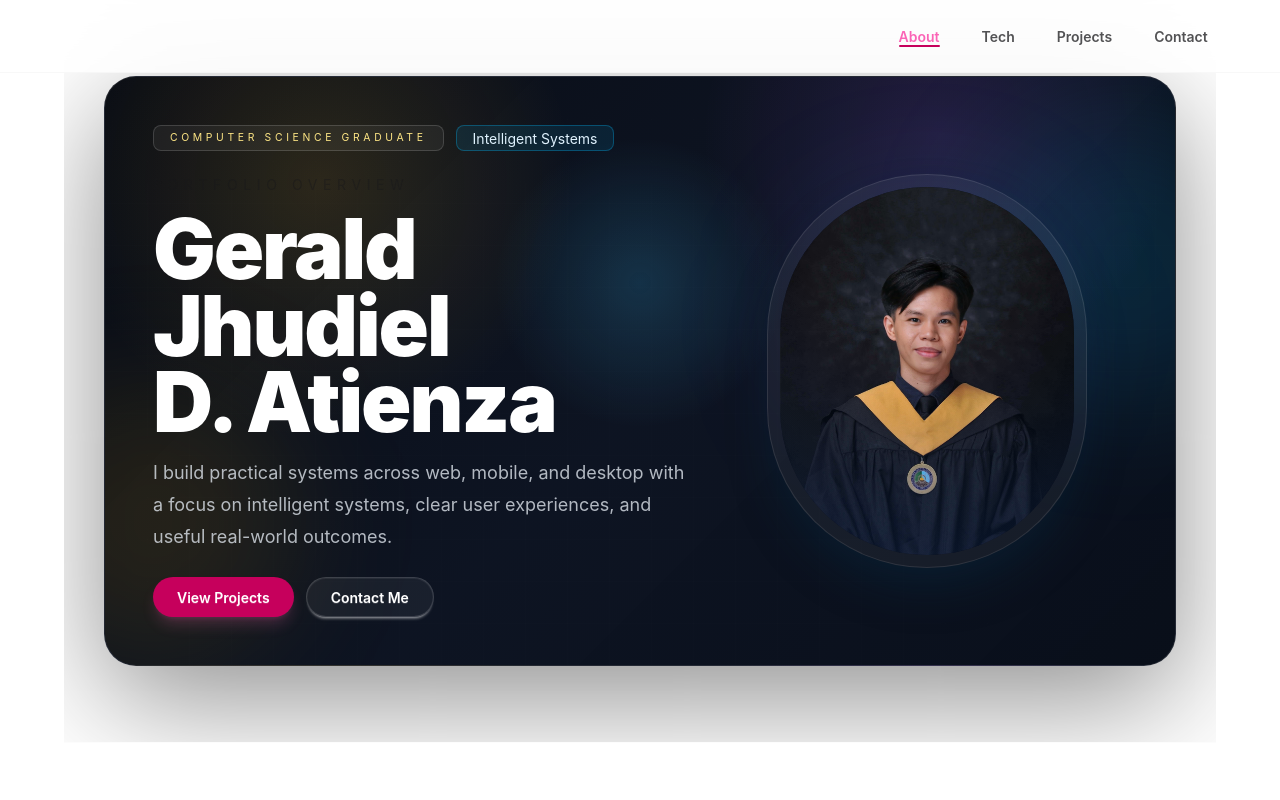
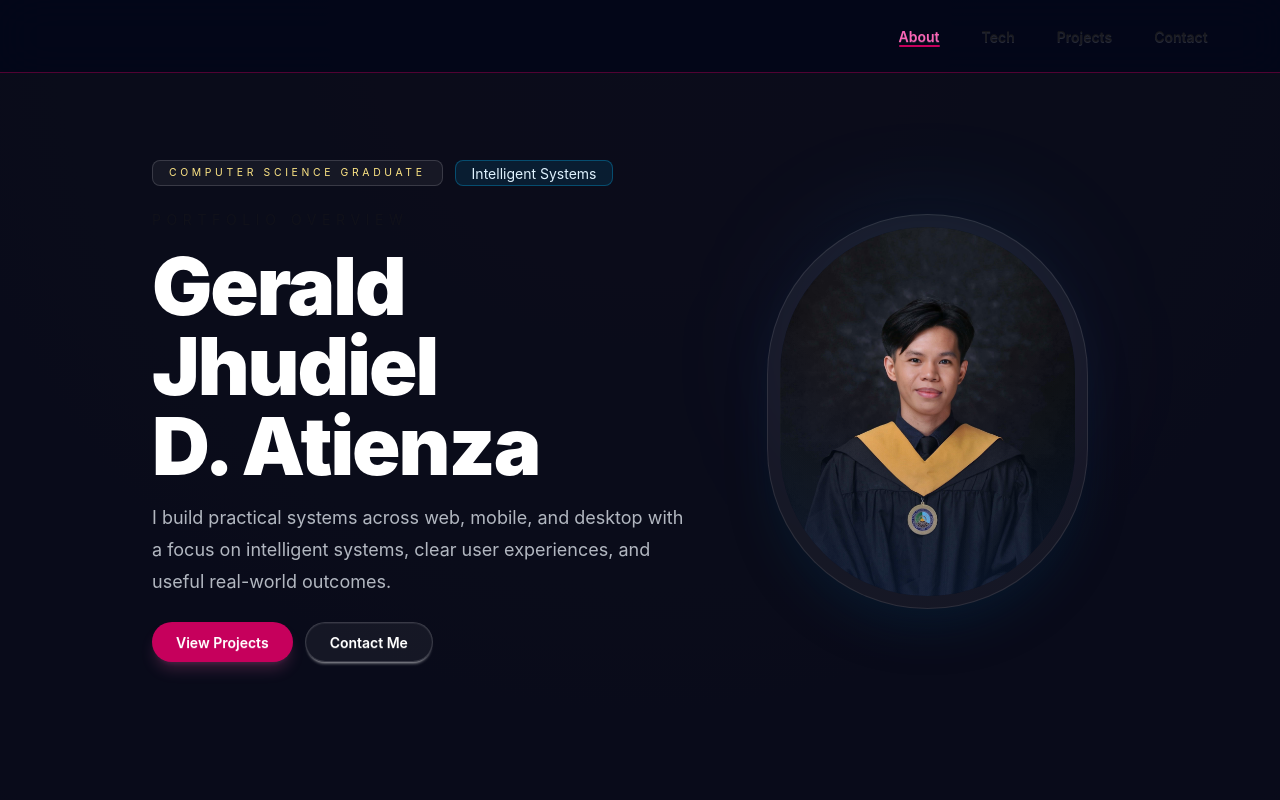
Before and after one commit to blueorion05/Portfolio, a React (Vite) app: page /home in a window 1280 px wide. Shown: the top 800 px of the page. Built offline with nearby package versions, Linux system fonts and the light colour scheme.

Commit message:
Updated hero

```diff
--- a/src/App.jsx
+++ b/src/App.jsx
@@ -109,7 +109,7 @@ function App() {
   }, [])
 
   return (
-    <main data-theme="night" className="min-h-screen w-full overflow-x-hidden bg-base-100 text-base-content">
+    <main data-theme="night" className="min-h-screen w-full overflow-x-hidden bg-slate-950/80 text-base-content">
       <Header
         navigationLinks={data.navigationLinks}
         heroNameVisible={heroNameVisible}
--- a/src/components/Header.jsx
+++ b/src/components/Header.jsx
@@ -18,7 +18,7 @@ export default function Header({ navigationLinks = [], heroNameVisible, scrollPr
   }
 
   return (
-    <header className={`fixed inset-x-0 top-0 z-50 lg:border-b lg:border-base-300/40 lg:bg-base-100/80 lg:backdrop-blur-xl ${!heroNameVisible || menuOpen ? 'border-b border-base-300/40 bg-base-100/80 backdrop-blur-xl' : 'bg-transparent backdrop-blur-none'}`}>
+    <header className={`fixed inset-x-0 top-0 z-50 lg:border-b lg:border-pink-700/40 lg:bg-slate-950/80 lg:backdrop-blur-xl ${!heroNameVisible || menuOpen ? 'border-b border-base-300/40 bg-base-100/80 backdrop-blur-xl' : 'bg-transparent backdrop-blur-none'}`}>
       <div className="relative flex w-full flex-col gap-4 px-4 py-4 sm:px-6 lg:px-10 lg:flex-row lg:items-center lg:justify-center lg:gap-150">
         <div className="flex items-center justify-between gap-3 lg:justify-start">
           <a
@@ -61,11 +61,23 @@ export default function Header({ navigationLinks = [], heroNameVisible, scrollPr
               href={link.href}
               onClick={(event) => handleSectionClick(event, link.href)}
               aria-current={isActive ? 'page' : undefined}
-              className={`group relative btn btn-ghost btn-md overflow-hidden px-4 transition-colors duration-300 hover:bg-base-200/80 ${isActive ? 'text-pink-400' : 'text-base-content/75 hover:text-pink-300'}`}>
+              className={`group relative btn btn-ghost
+                !bg-transparent
+                !border-transparent
+                !shadow-none
+                hover:!bg-transparent
+                hover:!border-transparent
+                active:!bg-transparent
+                focus:!bg-transparent
+                overflow-hidden px-4 duration-300 ${
+                  isActive
+                    ? 'text-pink-400'
+                    : 'text-base-content/75 hover:text-pink-400'
+                }`}>
               <span className="relative z-10">{link.label}</span>
               <span
                 aria-hidden="true"
-                className={`pointer-events-none absolute inset-x-4 bottom-2 h-0.5 origin-left rounded-full bg-pink-700 transition-transform duration-300 ease-out ${isActive ? 'scale-x-100' : 'scale-x-0 group-hover:scale-x-100'}`}
+                className={`pointer-events-none absolute inset-x-4 bottom-2 h-0.5 origin-left rounded-full bg-pink-700 transition-transform duration-300 ease-out ${isActive ? 'scale-x-100' : 'scale-x-0'}`}
               />
             </a>
               )
--- a/src/components/Hero.jsx
+++ b/src/components/Hero.jsx
@@ -25,23 +25,6 @@ export default function Hero({ profile, onHeroVisibilityChange, onNavigateSectio
     return () => observer.disconnect()
   }, [onHeroVisibilityChange])
 
-  const handlePointerMove = (event) => {
-    const shell = shellRef.current
-    if (!shell) return
-    const rect = shell.getBoundingClientRect()
-    const x = ((event.clientX - rect.left) / rect.width) * 100
-    const y = ((event.clientY - rect.top) / rect.height) * 100
-    setHeroGlow({ x, y })
-  }
-
-  const heroStyle = {
-    backgroundImage:
-      `radial-gradient(circle at ${heroGlow.x}% ${heroGlow.y}%, rgba(56, 189, 248, 0.18), transparent 22%), ` +
-      'radial-gradient(circle at 20% 18%, rgba(251, 191, 36, 0.14), transparent 26%), ' +
-      'radial-gradient(circle at 78% 10%, rgba(168, 85, 247, 0.14), transparent 24%), ' +
-      'linear-gradient(135deg, rgba(6, 10, 18, 0.96), rgba(11, 18, 32, 0.94) 52%, rgba(8, 14, 25, 0.98))',
-  }
-
   const handleSectionClick = (event, href) => {
     if (onNavigateSection) {
       onNavigateSection(event, href)
@@ -49,19 +32,13 @@ export default function Hero({ profile, onHeroVisibilityChange, onNavigateSectio
   }
 
   return (
-    <section id="home" className="mx-auto max-w-6xl space-y-10 overflow-hidden border-b border-base-300/20 py-4 lg:py-19">
+    <section id="home" className="mx-auto max-w-6xl space-y-10 overflow-hidden py-4 lg:py-28">
       <div className="mx-auto w-full px-4 sm:px-6 lg:px-10">
         <div
-          className="relative overflow-hidden rounded-[2rem] border border-white/10 bg-slate-950/80 px-6 py-8 shadow-[0_32px_120px_rgba(0,0,0,0.45)] backdrop-blur-xl sm:px-8 sm:py-10 lg:px-12 lg:py-12"
-          style={heroStyle}
+          className="relative overflow-hidden px-6 py-8 sm:px-8 sm:py-10 lg:px-12 lg:py-12"
           ref={shellRef}
-          onPointerMove={handlePointerMove}
           data-hero-active={heroIsActive}
         >
-          <div className="pointer-events-none absolute inset-0 bg-[linear-gradient(rgba(255,255,255,0.03)_1px,transparent_1px),linear-gradient(90deg,rgba(255,255,255,0.03)_1px,transparent_1px)] bg-[size:42px_42px] opacity-20" />
-          <div className="pointer-events-none absolute -right-24 top-10 h-72 w-72 rounded-full bg-sky-400/12 blur-3xl" />
-          <div className="pointer-events-none absolute -left-24 bottom-0 h-72 w-72 rounded-full bg-amber-400/10 blur-3xl" />
-
           <div className="relative z-10 grid items-center gap-10 lg:grid-cols-[minmax(0,1.15fr)_minmax(320px,0.85fr)] lg:gap-8">
             <div key={`hero-copy-${heroAnimationSeed}`} className="hero-copy max-w-3xl space-y-6 text-center lg:text-left">
               <div className="hero-copy__item flex flex-wrap justify-center gap-3 lg:justify-start">
@@ -75,7 +52,7 @@ export default function Hero({ profile, onHeroVisibilityChange, onNavigateSectio
 
               <div className="hero-copy__item space-y-4">
                 <p className="text-sm uppercase tracking-[0.4em] text-base-content/45">Portfolio overview</p>
-                <h1 className="text-balance text-5xl font-black leading-[0.92] tracking-tight text-white sm:text-6xl lg:text-[5.2rem]">{profile.name}</h1>
+                <h1 className="text-balance text-5xl font-black leading-[1] tracking-tight text-white sm:text-6xl lg:text-[5rem]">{profile.name}</h1>
                 <p className="max-w-2xl text-pretty text-base leading-8 text-slate-200/78 sm:text-lg">
                   I build practical systems across web, mobile, and desktop with a focus on intelligent systems, clear user experiences, and useful real-world outcomes.
                 </p>
```
